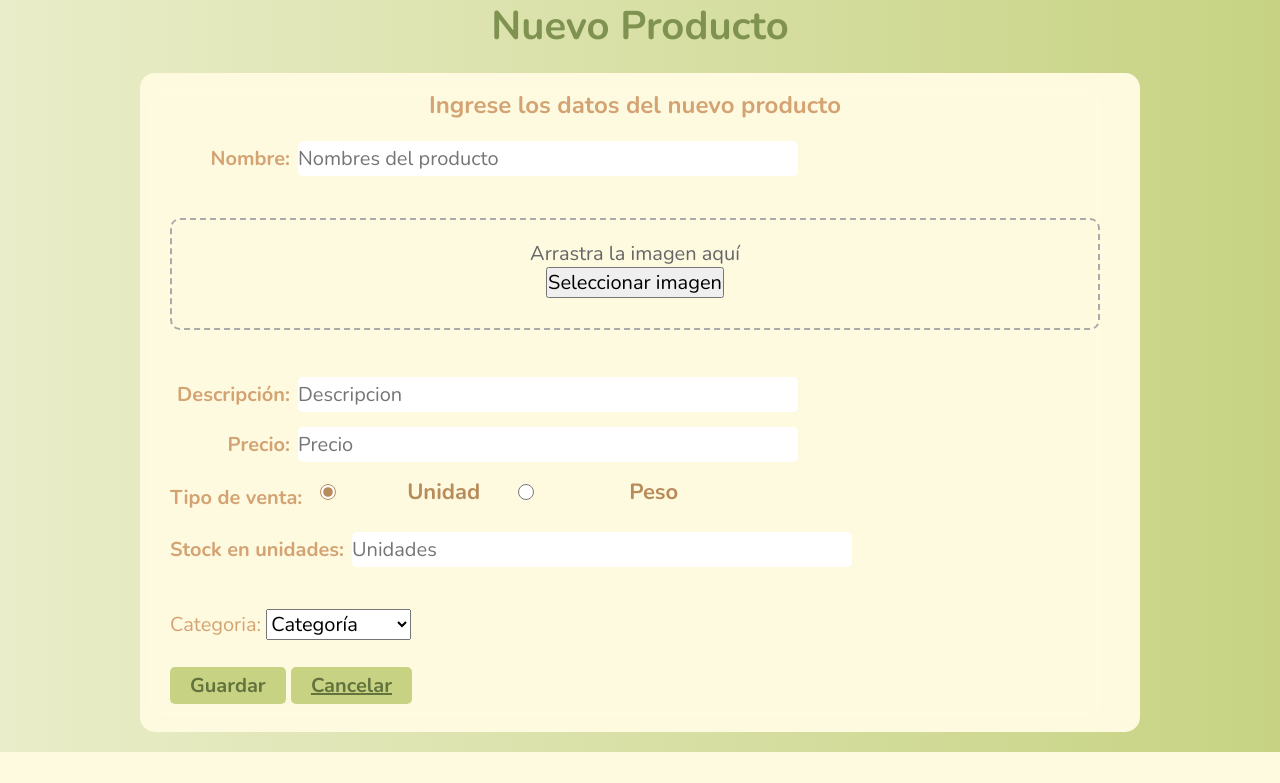
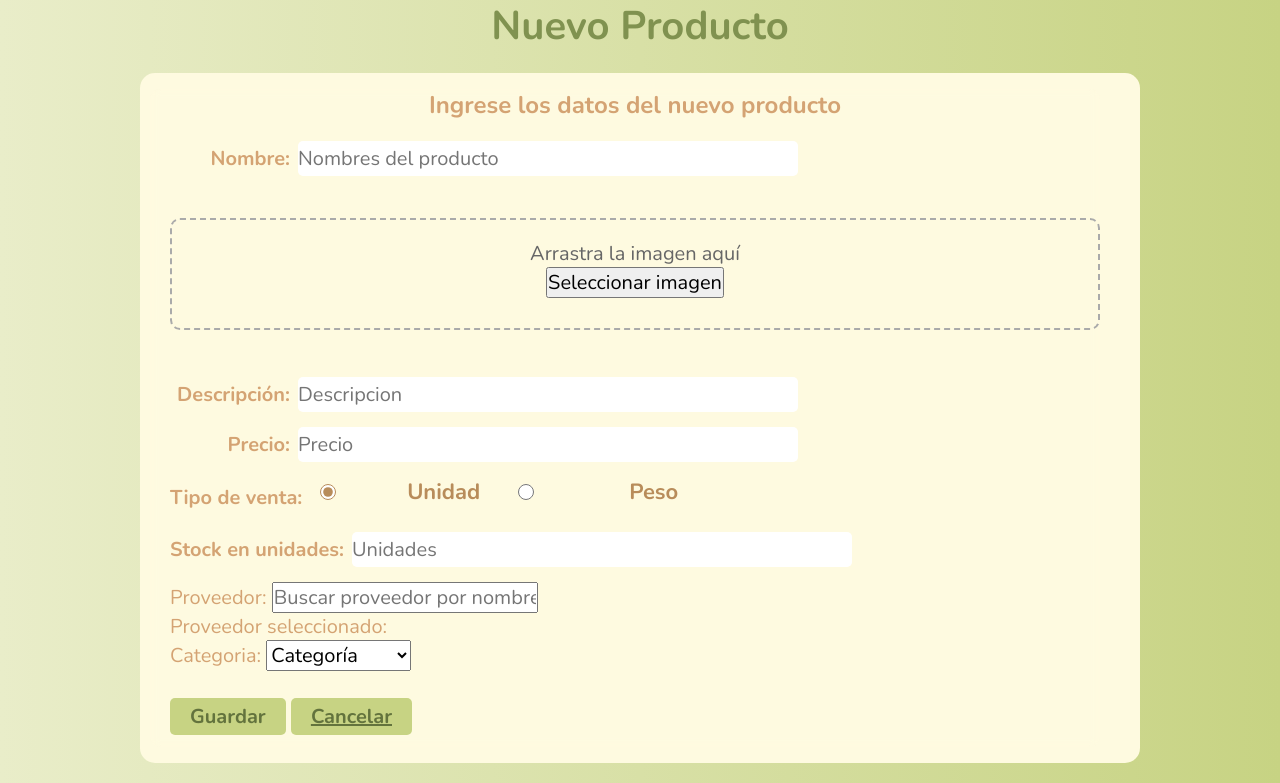
Before and after one commit to Mbelem7/VET, a Flask app: template templates/compra.html in a window 1280 px wide. Shown: the part 86-869 px from the top of the page. Before the commit the page ends 838 px from the top, so only its background shows below. Run offline with Flask 3, Linux system fonts and the light colour scheme; the template is opened without the code that fills it: most values are stand-ins (such as "Sample title", 1, 10 or a date in 2020).

Commit message:
cambios con productos y proveedores

```diff
--- a/app.py
+++ b/app.py
@@ -829,6 +829,7 @@ def editar_producto(idproducto):
         producto = obtenerunproducto(idproducto)
         tipo_venta = producto[9]
         estado = request.form.get("estado", "activo")
+        proveedor_id = request.form.get("proveedor_id")
         if tipo_venta == "unidad":
             precio = request.form.get("preciop")
             unidades_actuales = producto[6] or 0
@@ -855,12 +856,14 @@ def editar_producto(idproducto):
             peso_por_unidad,
             stock_peso,
             tipo_venta,
-            estado
+            estado,
+            proveedor_id
         )
         return redirect('/productos')
     else:
-        producto = obtenerunproducto(idproducto)  # Usa la función que trae un solo producto
-        return render_template("editaproducto.html", producto=producto)
+        producto = obtenerunproducto(idproducto)
+        proveedores = mostrarproveedores()
+        return render_template("editaproducto.html", producto=producto, proveedores=proveedores)
 
 #BUSCAR PRODUCTO
 @app.route('/buscar_producto')
@@ -1244,5 +1247,31 @@ def historial_ventas():
     historial = mostrar_ventas()
     return render_template('historialventas.html', historial=historial)
 
+@app.route('/buscar_proveedor')
+@login_required
+def buscar_proveedor():
+    q = request.args.get('q', '').strip().lower()
+    proveedores = []
+    if q:
+        con = ConnectionManager.get_connection()
+        cursor = con.cursor()
+        cursor.execute('''
+            SELECT prov.ID_PROVEEDOR, per.NOMBRE, per.APELLIDO, prov.NOMBRE_EMPRESA
+            FROM PROVEEDOR prov
+            INNER JOIN PERSONA per ON per.ID_PERSONA = prov.PERSONA_ID
+            WHERE LOWER(per.NOMBRE) LIKE ? OR LOWER(per.APELLIDO) LIKE ? OR LOWER(prov.NOMBRE_EMPRESA) LIKE ?
+        ''', (f'%{q}%', f'%{q}%', f'%{q}%'))
+        proveedores = [
+            {
+                'id': row[0],
+                'nombre': row[1],
+                'apellido': row[2],
+                'empresa': row[3]
+            }
+            for row in cursor.fetchall()
+        ]
+        cursor.close()
+    return jsonify(proveedores)
+
 if __name__ == "__main__":
     app.run(host="0.0.0.0", port=10000)
--- /dev/null
+++ b/static/js/buscar_proveedor.js
@@ -0,0 +1,64 @@
+
+document.addEventListener('DOMContentLoaded', function () {
+    const input = document.getElementById('proveedor_search');
+    const sugerenciasDiv = document.getElementById('proveedor_sugerencias');
+    const proveedorIdInput = document.getElementById('proveedor_id');
+    const tablaProveedor = document.getElementById('tabla-proveedor-seleccionado');
+    const tdNombre = document.getElementById('td-nombre');
+    const tdApellido = document.getElementById('td-apellido');
+    const tdEmpresa = document.getElementById('td-empresa');
+
+    let timeout = null;
+
+    input.addEventListener('input', function () {
+        const query = input.value.trim();
+        if (timeout) clearTimeout(timeout);
+        if (query.length < 2) {
+            sugerenciasDiv.innerHTML = '';
+            sugerenciasDiv.style.display = 'none';
+            return;
+        }
+        timeout = setTimeout(() => {
+            fetch(`/buscar_proveedor?q=${encodeURIComponent(query)}`)
+                .then(res => res.json())
+                .then(data => {
+                    sugerenciasDiv.innerHTML = '';
+                    if (data.length === 0) {
+                        sugerenciasDiv.style.display = 'none';
+                        return;
+                    }
+                    data.forEach(prov => {
+                        const div = document.createElement('div');
+                        div.className = 'sugerencia-item';
+                        div.textContent = `${prov.nombre} ${prov.apellido} (${prov.empresa})`;
+                        div.addEventListener('click', function () {
+                            input.value = `${prov.nombre} ${prov.apellido}`;
+                            proveedorIdInput.value = prov.id;
+                            sugerenciasDiv.innerHTML = '';
+                            sugerenciasDiv.style.display = 'none';
+                            // Mostrar en tabla
+                            tdNombre.textContent = prov.nombre;
+                            tdApellido.textContent = prov.apellido;
+                            tdEmpresa.textContent = prov.empresa;
+                            tablaProveedor.style.display = '';
+                        });
+                        sugerenciasDiv.appendChild(div);
+                    });
+                    sugerenciasDiv.style.display = 'block';
+                });
+        }, 200);
+    });
+
+    // Si el usuario borra el input, ocultar tabla y limpiar id
+    input.addEventListener('blur', function () {
+        setTimeout(() => {
+            if (!input.value.trim()) {
+                proveedorIdInput.value = '';
+                tablaProveedor.style.display = 'none';
+                tdNombre.textContent = '';
+                tdApellido.textContent = '';
+                tdEmpresa.textContent = '';
+            }
+        }, 200);
+    });
+});
--- a/templates/compra.html
+++ b/templates/compra.html
@@ -83,7 +83,34 @@
                             <small style="color:#1a4d1a;">Este valor se calcula automáticamente.</small>
                         </div>
 
-                        <br>
+                        <div class="form-group">
+                            <label for="proveedor_search">Proveedor:</label>
+                            <input type="text" class="form-control" id="proveedor_search" name="proveedor_search"
+                                placeholder="Buscar proveedor por nombre, apellido o empresa" autocomplete="off">
+                            <input type="hidden" id="proveedor_id" name="proveedor_id">
+                            <div id="proveedor_sugerencias" class="sugerencias-lista"></div>
+                        </div>
+
+                        <div class="form-group">
+                            <label>Proveedor seleccionado:</label>
+                            <table class="tabla" id="tabla-proveedor-seleccionado" style="width:100%; display:none;">
+                                <thead>
+                                    <tr>
+                                        <th>Nombre</th>
+                                        <th>Apellido</th>
+                                        <th>Empresa</th>
+                                    </tr>
+                                </thead>
+                                <tbody>
+                                    <tr>
+                                        <td id="td-nombre"></td>
+                                        <td id="td-apellido"></td>
+                                        <td id="td-empresa"></td>
+                                    </tr>
+                                </tbody>
+                            </table>
+                        </div>
+
                         <div class="form-group">
                             <label for="categoria">Categoria:</label>
                             <select class="form-control" name="categoria" id="categoria" required>
@@ -108,6 +135,7 @@
 
 {% block js %}
 <script src="{{ url_for('static', filename='js/validaciones.js') }}"></script>
+<script src="{{ url_for('static', filename='js/buscar_proveedor.js') }}"></script>
 <script>
     document.addEventListener('DOMContentLoaded', function () {
         const radioUnidad = document.getElementById('venta_unidad');
```
Also changed, not shown: modulos/productos.py (+6 -6 lines), templates/editaproducto.html (+12 -62 lines).
